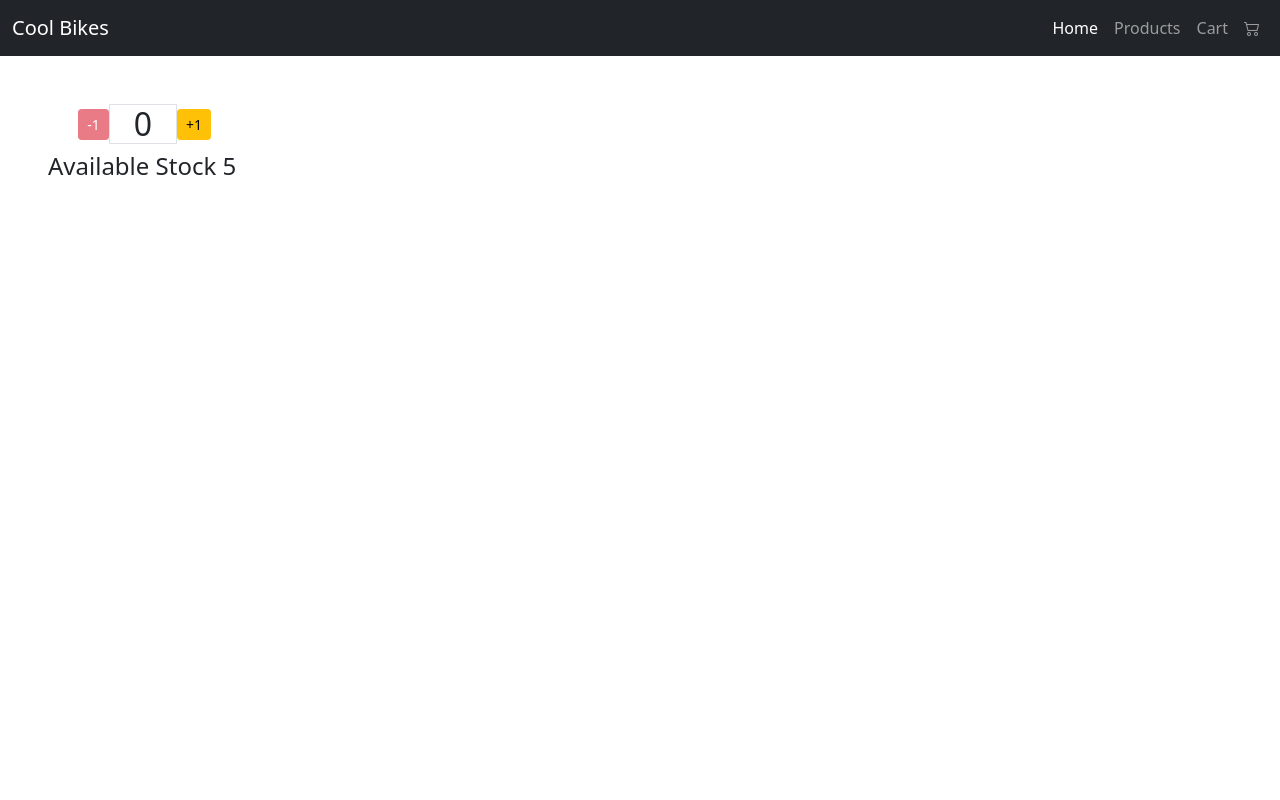
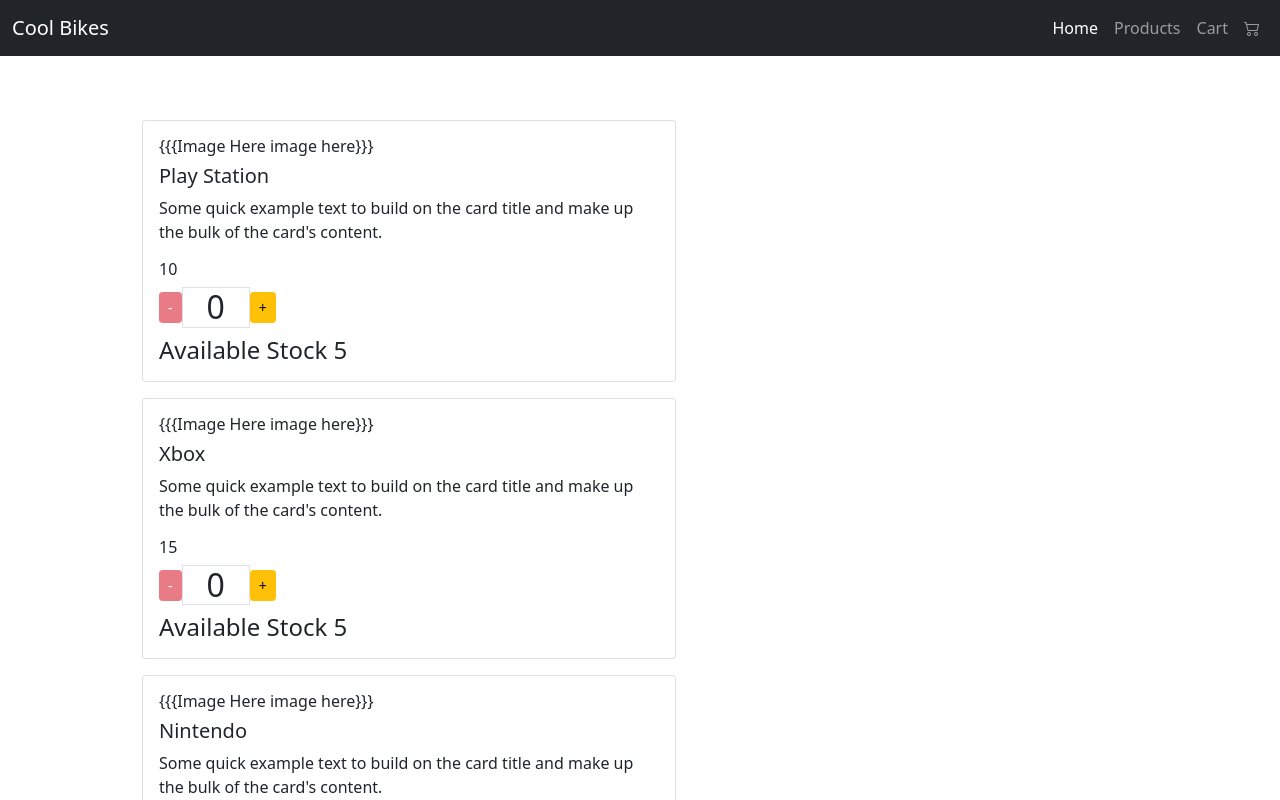
Before and after one commit to DaroMacs/cool-bikes-store, a React (Vite) app: page / in a window 1280 px wide. Shown: the top 800 px of the page. Built offline with nearby package versions, Linux system fonts and the light colour scheme.

Commit message:
map item-listing

```diff
--- a/src/App.jsx
+++ b/src/App.jsx
@@ -1,12 +1,24 @@
 import NavBar from "./components/NavBar"
 import ItemListContainer from "./components/ItemListContainer"
+import { useState } from "react"
 
 function App() {
+
+  const [items, setItems] = useState([
+    {id: 1, name: 'Play Station', price: 10, image:'image here'},
+    {id: 2, name: 'Xbox', price: 15, image:'image here'},
+    {id: 3, name: 'Nintendo', price: 12, image:'image here'},
+    {id: 4, name: 'Play ', price: 9, image:'image here'},
+    {id: 5, name: 'Play5 ', price: 8, image:'image here'}
+  ])
 
   return (
     <>
     <NavBar />
-    <ItemListContainer />
+    <ItemListContainer
+      items = {items}
+      setItems = {setItems}
+    />
     </>
   )
 
--- /dev/null
+++ b/src/components/ItemCard.jsx
@@ -0,0 +1,39 @@
+import React from 'react';
+import ItemCount from './ItemCount';
+
+const ItemCard = ({counter, setCounter, stock, setStock, item}) => {
+  return (
+
+    <div className='container'>
+        <div className="row">
+        <div className="col-6">
+                <div className="card mt-3">
+                <div className="card-body">
+                <h6>{`{{{Image Here ${item.image}}}}`}</h6>
+                <h5 className="card-title">{item.name}</h5>
+                <p className="card-text">Some quick example text to build on the card title and make up the bulk of the card's content.</p>
+                <h6>{item.price}</h6>
+                    <div className="container p-0">
+                        <div className='col-12'>
+                            <div className="">
+
+                        <ItemCount
+                            counter = {counter}
+                            setCounter = {setCounter}
+                            stock = {stock}
+                            setStock = {setStock}
+                        />
+                            </div>
+                        </div>
+                    </div>
+                    </div>
+                </div>
+            </div>
+        </div>
+
+    </div>
+
+  )
+};
+
+export default ItemCard;
--- a/src/components/ItemCount.jsx
+++ b/src/components/ItemCount.jsx
@@ -20,15 +20,17 @@
     console.log(counter, stock);
 
     return (
-        <div className='row'>
-            <div className='col-2 d-flex align-items-center justify-content-center'>
+        <div className="container p-0">
+
+        <div className='row col-12'>
+            <div className='d-flex align-items-center justify-content-right'>
                 <button
                 type='button'
                 className='btn btn-danger btn-sm'
                 onClick={() => handleSubtract()}
                 disabled = {counter === 0}
                 >
-                -1
+                -
                 </button>
                 <h2 className='mb-0 px-4 border'>{counter}</h2>
                 <button
@@ -36,12 +38,14 @@
                     className='btn btn-warning btn-sm'
                     onClick={() => handleAdd()}
                 >
-                +1
+                +
                 </button>
             </div>
-            <div className="row">
-                <h4 className='pt-2'>{`Available Stock ${stock}`}</h4>
+            <div className="container">
+                <h4 className='p-0 m-0 pt-2'>{`Available Stock ${stock}`}</h4>
             </div>
+        </div>
+
         </div>
     )
 }
--- a/src/components/ItemListContainer.jsx
+++ b/src/components/ItemListContainer.jsx
@@ -1,21 +1,27 @@
 import React, { useState } from 'react'
-import ItemCount from './ItemCount'
+import ItemCard from './ItemCard'
 
-
-const ItemListContainer = () => {
+const ItemListContainer = ({items}) => {
 
     const [counter, setCounter] = useState(0)
     const [stock, setStock] = useState(5)
 
+    console.log(items);
+
     return (
         <div className='row'>
             <div className="col-12 m-5">
-                <ItemCount
-                    counter = {counter}
-                    setCounter = {setCounter}
-                    stock = {stock}
-                    setStock = {setStock}
-                />
+
+                {items.map(item => (
+                    <ItemCard
+                        key={item.id}
+                        item = {item}
+                        counter = {counter}
+                        setCounter = {setCounter}
+                        stock = {stock}
+                        setStock = {setStock}
+                    />
+                    ))}
             </div>
         </div>
     )
```
Also changed, not shown: 1 other file (tests, documents, lock files or other folders).
